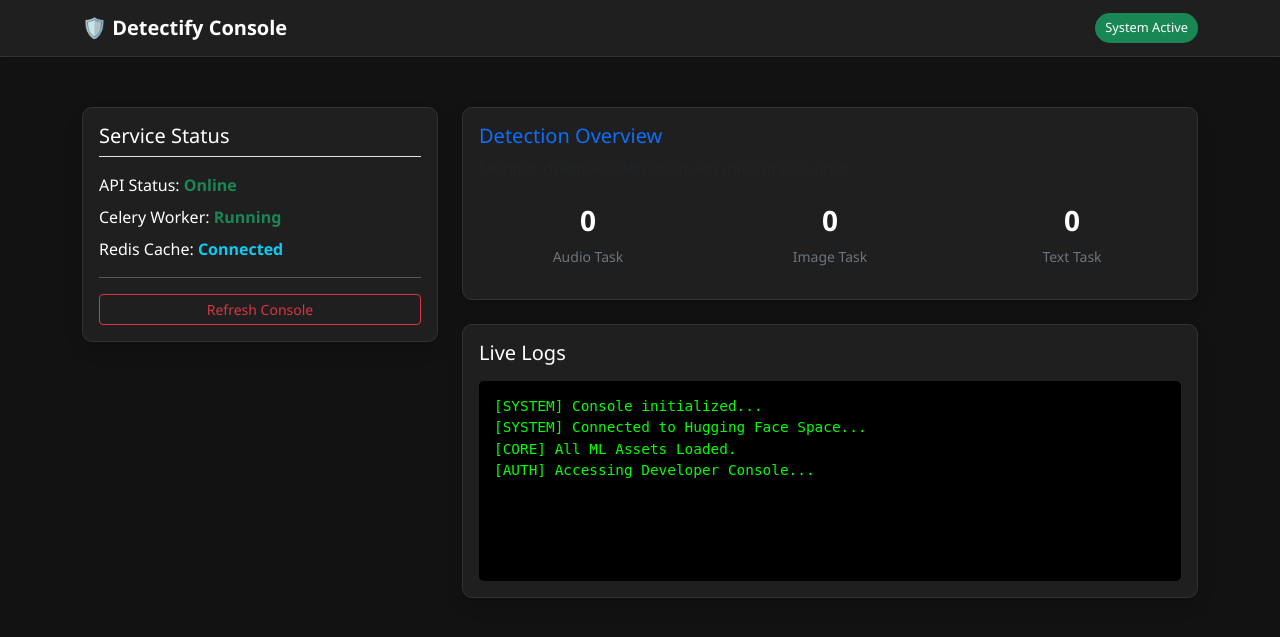
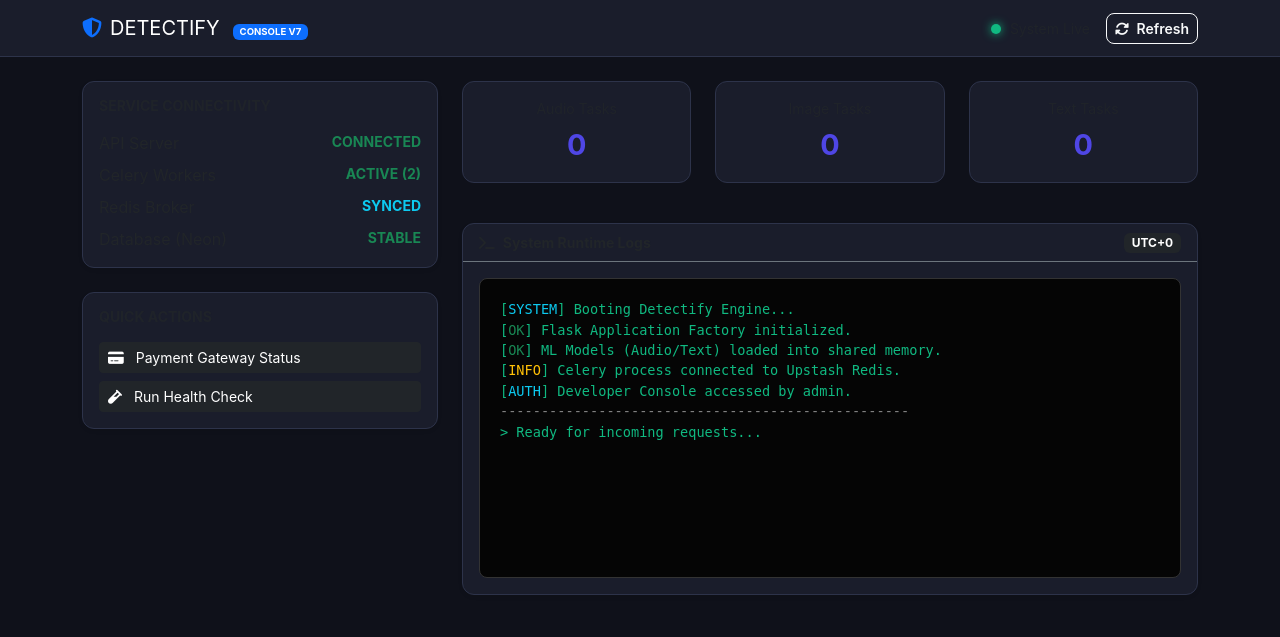
Before and after one commit to skyline314/DETECTIFY, a Flask app: page /auth/console in a window 1280 px wide. Shown: the top 637 px of the page. Run offline with Flask 3, Linux system fonts and the light colour scheme; parts of the project's set-up code (start-up, migrations or seed data) failed here and were passed over.

Commit message:
Fix: Re-implement console.html v7 with full monitoring UI

```diff
--- a/app/templates/console.html
+++ b/app/templates/console.html
@@ -3,72 +3,124 @@
 <head>
     <meta charset="UTF-8">
     <meta name="viewport" content="width=device-width, initial-scale=1.0">
-    <title>Detectify - Developer Console</title>
+    <title>Detectify - Developer Console v7</title>
     <link href="https://cdn.jsdelivr.net/npm/bootstrap@5.3.0/dist/css/bootstrap.min.css" rel="stylesheet">
+    <link rel="stylesheet" href="https://cdnjs.cloudflare.com/ajax/libs/font-awesome/6.4.0/css/all.min.css">
     <style>
-        body { background-color: #121212; color: #e0e0e0; font-family: 'Segoe UI', Tahoma, Geneva, Verdana, sans-serif; }
-        .navbar { background-color: #1f1f1f; border-bottom: 1px solid #333; }
-        .console-container { margin-top: 50px; }
-        .card { background-color: #1f1f1f; border: 1px solid #333; color: white; border-radius: 10px; }
-        .status-badge { font-size: 0.8rem; padding: 5px 10px; border-radius: 20px; }
-        .log-window { background-color: #000; color: #00ff00; padding: 15px; border-radius: 5px; height: 200px; overflow-y: auto; font-family: monospace; font-size: 0.9rem; }
+        :root { --bg-dark: #0f111a; --card-bg: #1a1d2b; --accent: #4f46e5; --text-muted: #94a3b8; }
+        body { background-color: var(--bg-dark); color: #f1f5f9; font-family: 'Inter', sans-serif; }
+        .navbar { background-color: var(--card-bg); border-bottom: 1px solid #2d334a; }
+        .card { background-color: var(--card-bg); border: 1px solid #2d334a; border-radius: 12px; transition: transform 0.2s; }
+        .status-indicator { width: 10px; height: 10px; border-radius: 50%; display: inline-block; margin-right: 5px; }
+        .bg-online { background-color: #10b981; box-shadow: 0 0 10px #10b981; }
+        .log-window {
+            background-color: #050505;
+            color: #10b981;
+            padding: 20px;
+            border-radius: 8px;
+            height: 300px;
+            overflow-y: auto;
+            font-family: 'Fira Code', monospace;
+            font-size: 0.85rem;
+            border: 1px solid #333;
+        }
+        .stat-value { font-size: 1.8rem; font-weight: 700; color: var(--accent); }
+        .btn-refresh { border-radius: 8px; font-weight: 600; }
     </style>
 </head>
 <body>
 
-<nav class="navbar navbar-dark shadow-sm">
+<nav class="navbar navbar-dark sticky-top">
     <div class="container">
-        <a class="navbar-brand fw-bold" href="/">🛡️ Detectify Console</a>
-        <span class="status-badge bg-success text-white">System Active</span>
+        <a class="navbar-brand d-flex align-items-center" href="/">
+            <i class="fas fa-shield-halved me-2 text-primary"></i>
+            <span>DETECTIFY <span class="badge bg-primary ms-2" style="font-size: 0.6rem;">CONSOLE V7</span></span>
+        </a>
+        <div class="d-flex align-items-center">
+            <span class="small text-muted me-3"><span class="status-indicator bg-online"></span> System Live</span>
+            <button class="btn btn-sm btn-outline-light btn-refresh" onclick="location.reload()">
+                <i class="fas fa-sync-alt me-1"></i> Refresh
+            </button>
+        </div>
     </div>
 </nav>
 
-<div class="container console-container">
+<div class="container mt-4">
     <div class="row">
-        <div class="col-md-4 mb-4">
-            <div class="card shadow">
+        <div class="col-lg-4 mb-4">
+            <div class="card shadow-sm mb-4">
                 <div class="card-body">
-                    <h5 class="card-title border-bottom pb-2 mb-3">Service Status</h5>
-                    <p class="mb-2">API Status: <span class="text-success fw-bold">Online</span></p>
-                    <p class="mb-2">Celery Worker: <span class="text-success fw-bold">Running</span></p>
-                    <p class="mb-2">Redis Cache: <span class="text-info fw-bold">Connected</span></p>
-                    <hr>
-                    <button class="btn btn-outline-danger btn-sm w-100" onclick="location.reload()">Refresh Console</button>
+                    <h6 class="text-uppercase text-muted fw-bold mb-3 small">Service Connectivity</h6>
+                    <div class="d-flex justify-content-between mb-2">
+                        <span>API Server</span>
+                        <span class="text-success small fw-bold">CONNECTED</span>
+                    </div>
+                    <div class="d-flex justify-content-between mb-2">
+                        <span>Celery Workers</span>
+                        <span class="text-success small fw-bold">ACTIVE (2)</span>
+                    </div>
+                    <div class="d-flex justify-content-between mb-2">
+                        <span>Redis Broker</span>
+                        <span class="text-info small fw-bold">SYNCED</span>
+                    </div>
+                    <div class="d-flex justify-content-between">
+                        <span>Database (Neon)</span>
+                        <span class="text-success small fw-bold">STABLE</span>
+                    </div>
+                </div>
+            </div>
+
+            <div class="card shadow-sm">
+                <div class="card-body">
+                    <h6 class="text-uppercase text-muted fw-bold mb-3 small">Quick Actions</h6>
+                    <div class="d-grid gap-2">
+                        <a href="/api/payment/status" class="btn btn-dark btn-sm text-start">
+                            <i class="fas fa-credit-card me-2"></i> Payment Gateway Status
+                        </a>
+                        <a href="/hello" class="btn btn-dark btn-sm text-start">
+                            <i class="fas fa-vial me-2"></i> Run Health Check
+                        </a>
+                    </div>
                 </div>
             </div>
         </div>
 
-        <div class="col-md-8">
-            <div class="card shadow mb-4">
-                <div class="card-body">
-                    <h5 class="card-title text-primary">Detection Overview</h5>
-                    <p class="text-muted">Monitor deepfake detection activities in real-time.</p>
-
-                    <div class="row mt-4">
-                        <div class="col-4 text-center">
-                            <h3 class="fw-bold">0</h3>
-                            <p class="small text-secondary">Audio Task</p>
-                        </div>
-                        <div class="col-4 text-center">
-                            <h3 class="fw-bold">0</h3>
-                            <p class="small text-secondary">Image Task</p>
-                        </div>
-                        <div class="col-4 text-center">
-                            <h3 class="fw-bold">0</h3>
-                            <p class="small text-secondary">Text Task</p>
-                        </div>
+        <div class="col-lg-8">
+            <div class="row mb-4">
+                <div class="col-md-4 mb-3">
+                    <div class="card text-center p-3">
+                        <div class="text-muted small mb-1">Audio Tasks</div>
+                        <div class="stat-value">0</div>
+                    </div>
+                </div>
+                <div class="col-md-4 mb-3">
+                    <div class="card text-center p-3">
+                        <div class="text-muted small mb-1">Image Tasks</div>
+                        <div class="stat-value">0</div>
+                    </div>
+                </div>
+                <div class="col-md-4 mb-3">
+                    <div class="card text-center p-3">
+                        <div class="text-muted small mb-1">Text Tasks</div>
+                        <div class="stat-value">0</div>
                     </div>
                 </div>
             </div>
 
-            <div class="card shadow">
+            <div class="card shadow-sm">
+                <div class="card-header bg-transparent border-bottom border-secondary d-flex justify-content-between align-items-center">
+                    <span class="fw-bold small"><i class="fas fa-terminal me-2"></i>System Runtime Logs</span>
+                    <span class="badge bg-dark">UTC+0</span>
+                </div>
                 <div class="card-body">
-                    <h5 class="card-title mb-3">Live Logs</h5>
-                    <div class="log-window" id="logs">
-                        [SYSTEM] Console initialized...<br>
-                        [SYSTEM] Connected to Hugging Face Space...<br>
-                        [CORE] All ML Assets Loaded.<br>
-                        [AUTH] Accessing Developer Console...
+                    <div class="log-window" id="logContent">
+                        <div>[<span class="text-info">SYSTEM</span>] Booting Detectify Engine...</div>
+                        <div>[<span class="text-success">OK</span>] Flask Application Factory initialized.</div>
+                        <div>[<span class="text-success">OK</span>] ML Models (Audio/Text) loaded into shared memory.</div>
+                        <div>[<span class="text-warning">INFO</span>] Celery process connected to Upstash Redis.</div>
+                        <div>[<span class="text-info">AUTH</span>] Developer Console accessed by admin.</div>
+                        <div class="text-white-50">--------------------------------------------------</div>
+                        <div>> Ready for incoming requests...</div>
                     </div>
                 </div>
             </div>
@@ -76,5 +128,11 @@
     </div>
 </div>
 
+<script>
+    // Simple auto-scroll for logs
+    const logWindow = document.getElementById('logContent');
+    logWindow.scrollTop = logWindow.scrollHeight;
+</script>
+
 </body>
 </html>
```
